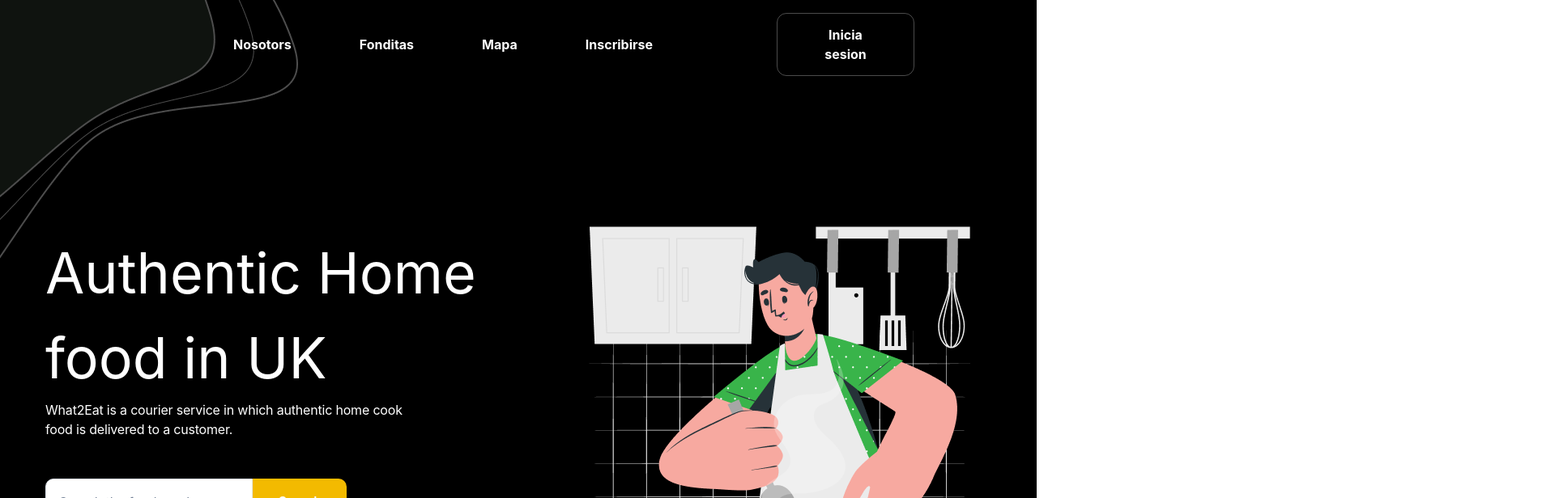
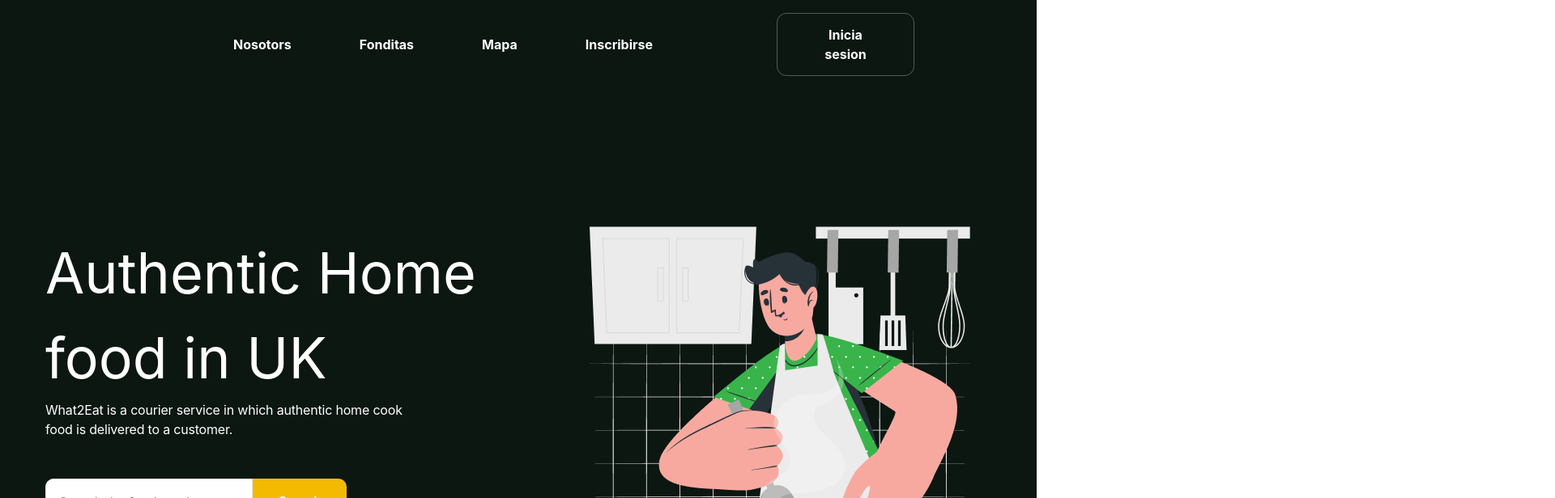
Before and after one commit to TanjimAnim/munchies-test, a Next.js app: page / in a window 1280 px wide. Shown: the top 616 px of the page at 81% size, 1920 px wide, since content can reach past the window. Built offline with nearby package versions, Linux system fonts and the light colour scheme; no server answers.

Commit message:
feat:edited layout

```diff
--- a/src/components/Home/index.tsx
+++ b/src/components/Home/index.tsx
@@ -8,25 +8,9 @@
 
 export default function HomePage() {
   return (
-    <Box id="homepage" background="black">
+    <Box id="homepage" background="#0C1712">
       <Navbar />
       <Header />
-      <Box
-        position="absolute"
-        width="368px"
-        height="324px"
-        left="0px"
-        top="0px"
-        backgroundImage={pattern1.src}
-      />
-      <Box
-        position="absolute"
-        width="1436px"
-        height="774px"
-        left="672px"
-        top="151px"
-        backgroundImage={pattern2.src}
-      />
     </Box>
   );
 }
```
